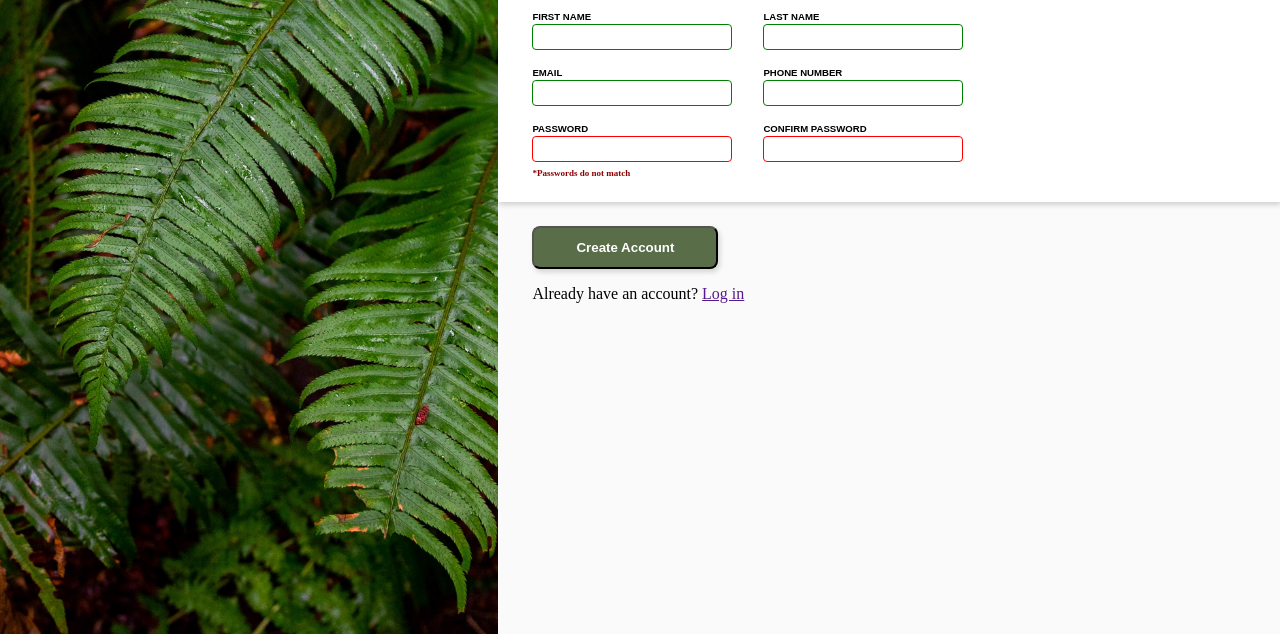
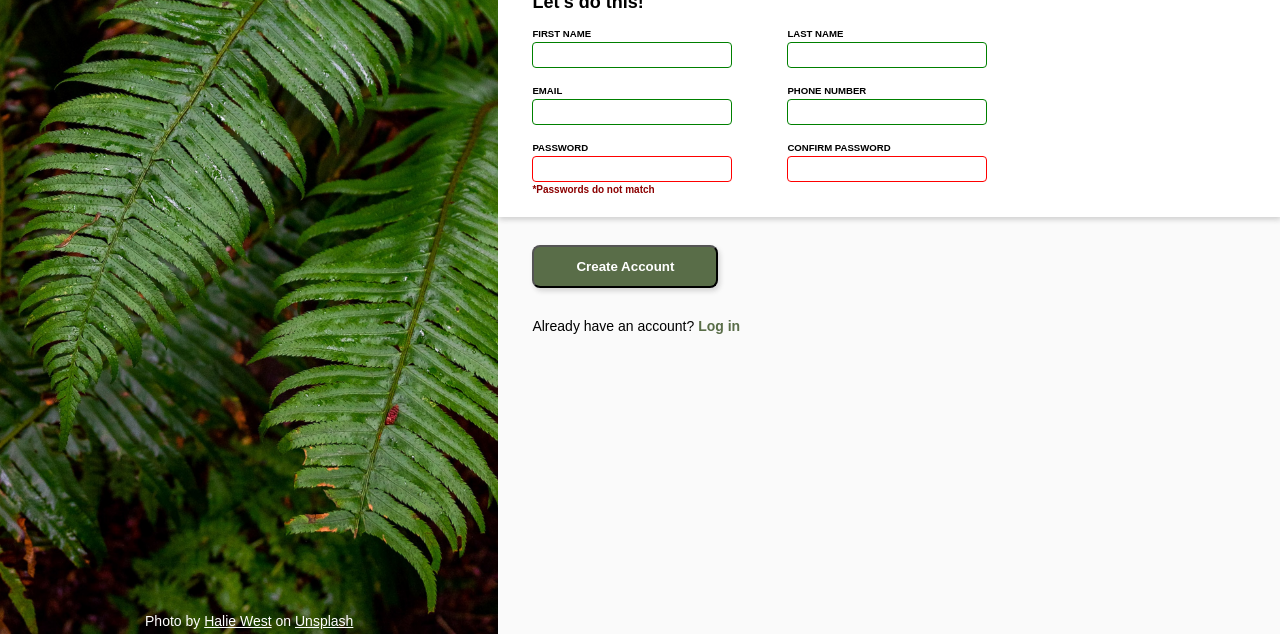
Before and after one commit to thejwuscript/sign-up-form, a plain HTML site: page index.html in a window 1280 px wide. Shown: the part 278-912 px from the top of the page. Drawn offline with Linux system fonts and the light colour scheme.

Commit message:
Add credits

```diff
--- a/index.html
+++ b/index.html
@@ -11,6 +11,7 @@
       <div class="logo">
         <img src="odin-lined.png" alt="odin logo">ODIN
       </div>
+      <p class="credit">Photo by <a href="https://unsplash.com/@haliewestphoto?utm_source=unsplash&utm_medium=referral&utm_content=creditCopyText">Halie West</a> on <a href="https://unsplash.com/?utm_source=unsplash&utm_medium=referral&utm_content=creditCopyText">Unsplash</a></p>
     </div>
     <div class="right">
       <p class="pitch">
@@ -40,7 +41,7 @@
             </ul>
             <ul id="pw">
               <li><label for="user_password">PASSWORD</label></li>
-              <li><input class="error" minlength="5" type="password" id="user_password" name="password" required><span></span></li>
+              <li><input class="error" type="password" id="user_password" name="password" required><span> </span></li>
 
             </ul>
             <ul id="confirm-pw">
--- a/style.css
+++ b/style.css
@@ -1,6 +1,9 @@
+
 body {
   display: flex;
   margin: 0;
+  font-family: Arial;
+  font-size: 18px;
 }
 
 @font-face {
@@ -15,6 +18,7 @@ body {
   flex: 4;
   position: relative;
   overflow: hidden;
+  align-items: center;
 }
 
 .right {
@@ -61,9 +65,9 @@ li {
   display: flex;
   position: relative;
   flex-wrap: wrap;
-  width: 450px;
+  width: 500px;
   background-color: white;
-  gap: 12px;
+  gap: 10px;
   margin-top: 8px;
 }
 
@@ -104,10 +108,21 @@ input:valid {
 }
 
 .error:invalid + span::after {
+  display: block;
   content: "*Passwords do not match";
-  font-size: 9px;
+  padding: 0;
+  margin: 2px 0 0 0;
+  font-size: 10px;
   color: darkred;
   font-weight: bold;
+}
+
+.error:valid + span::after {
+  display: block;
+  content: "match";
+  opacity: 0;
+  margin: 2px 0 0 0;
+  font-size: 10px;
 }
 
 input:focus {
@@ -142,8 +157,32 @@ button {
   background-color: #596D48;
   color: white;
   font-weight: 900;
-  margin-top: 24px;
+  margin-top: 28px;
   padding: 12px 42px;
   border-radius: 8px;
   box-shadow: 2px 3px 5px #d3d3d3;
 }
+
+.right > p:last-child > a {
+  text-decoration: none;
+  color: #596D48;
+  font-weight: bold;
+}
+
+  .right > p:last-child {
+    margin-top: 30px;
+    font-size: 14px;
+  }
+
+.credit {
+  font-size: 14px;
+  position: absolute;
+  color: white;
+  bottom: 5px;
+  padding: 0;
+  margin: 0;
+}
+
+.credit > a {
+  color: white;
+}
```
